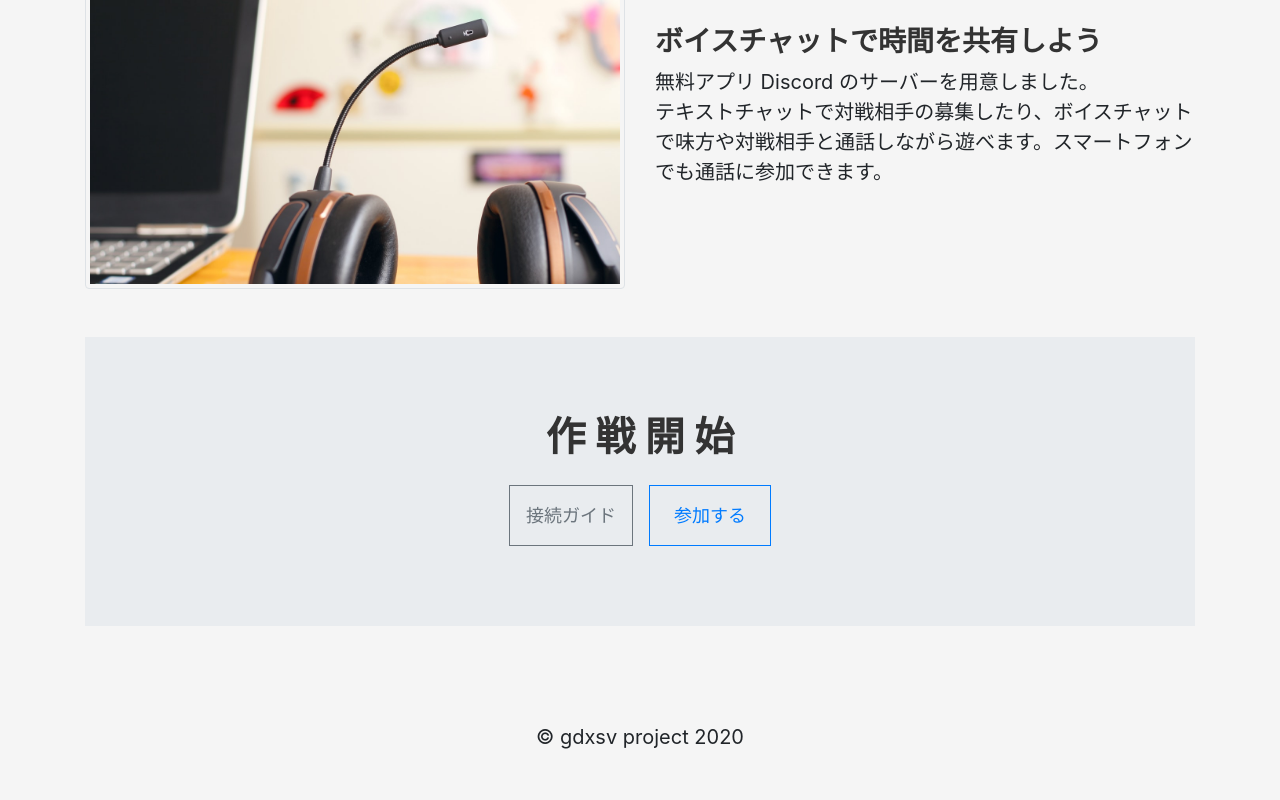
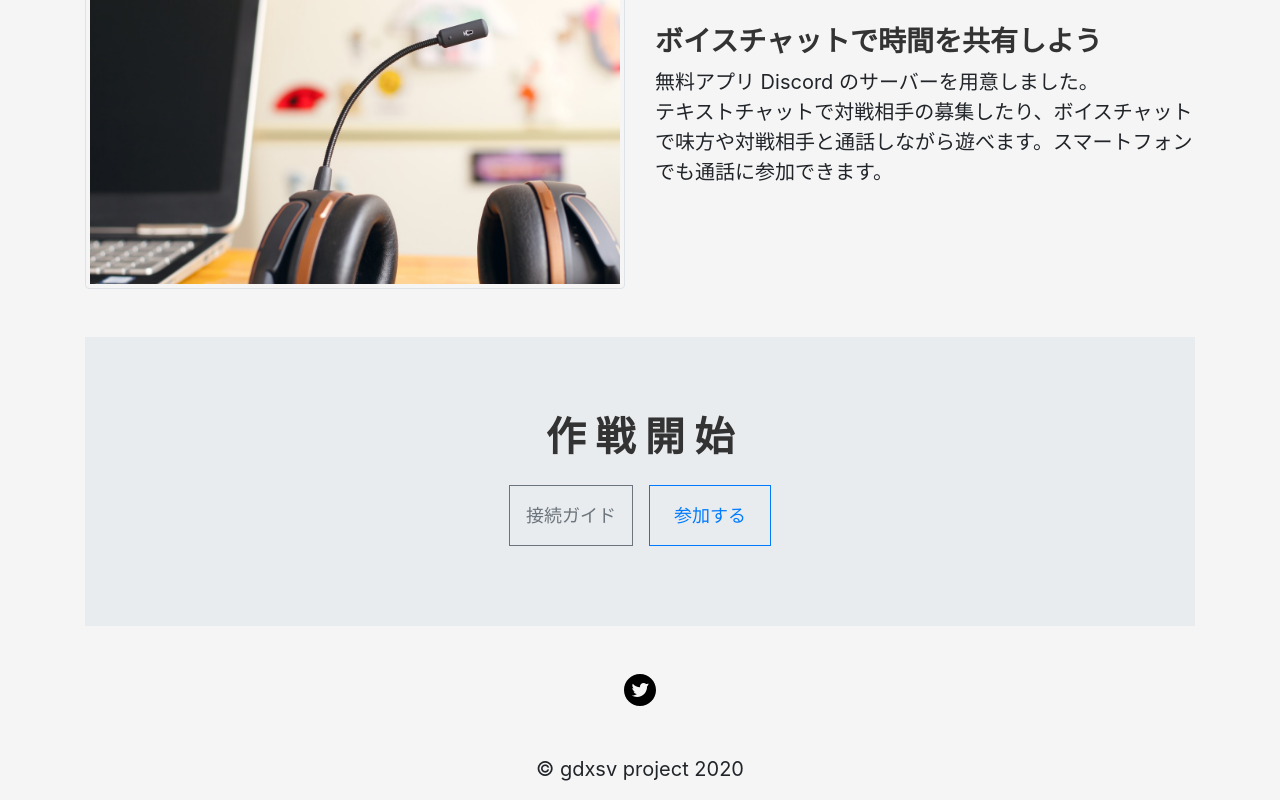
Before and after one commit to inada-s/gdxsv, a React (Create React App) app in the folder website/: page / in a window 1280 px wide. Shown: the part 2960-3760 px from the top of the page. Before the commit the page ends 3728 px from the top, so only its background shows below. Built offline with nearby package versions, Linux system fonts and the light colour scheme.

Commit message:
Add Twitter Button

```diff
--- a/website/src/Footer.tsx
+++ b/website/src/Footer.tsx
@@ -1,14 +1,15 @@
 import React from 'react';
 import { useIntl } from 'react-intl';
 import { WebsiteUrl } from './Const';
+import { TwitterButton } from "./ShareButtons";
 
 export default function Footer() {
     const intl = useIntl();
     return (
         <footer>
             <div className={"d-flex justify-content-center my-5"}>
+                <TwitterButton />
             </div>
-
             <p>{intl.formatMessage({ id: "footer.copyright" })}</p>
         </footer>
     );
--- a/website/src/ShareButtons.tsx
+++ b/website/src/ShareButtons.tsx
@@ -19,3 +19,24 @@ const Link = ({ href, ariaLabel, children }: ILink) => (
         {children}
     </a>
 );
+
+const TwitterButton = () => {
+    const intl = useIntl();
+    const text = intl.formatMessage({ id: "footer.tweet.data-text" });
+    const url = escape(WebsiteUrl);
+    const hashTags = ([
+        'gdxsv',
+        '連ジ',
+        'ガンダム',
+        'Gundam',
+    ].join(','));
+    const href = `https://twitter.com/share?text=${text}&url=${url}&hashtags=${hashTags}`;
+
+    return (
+        <Link href={href} ariaLabel="Share on Twitter">
+            <svg style={{ width: '2rem' }} xmlns="http://www.w3.org/2000/svg" viewBox="0 0 24 24"><path d="M12 0C5.38 0 0 5.38 0 12s5.38 12 12 12 12-5.38 12-12S18.62 0 12 0zm5.26 9.38v.34c0 3.48-2.64 7.5-7.48 7.5-1.48 0-2.87-.44-4.03-1.2 1.37.17 2.77-.2 3.9-1.08-1.16-.02-2.13-.78-2.46-1.83.38.1.8.07 1.17-.03-1.2-.24-2.1-1.3-2.1-2.58v-.05c.35.2.75.32 1.18.33-.7-.47-1.17-1.28-1.17-2.2 0-.47.13-.92.36-1.3C7.94 8.85 9.88 9.9 12.06 10c-.04-.2-.06-.4-.06-.6 0-1.46 1.18-2.63 2.63-2.63.76 0 1.44.3 1.92.82.6-.12 1.95-.27 1.95-.27-.35.53-.72 1.66-1.24 2.04z" /></svg>
+        </Link>
+    );
+};
+
+export { TwitterButton };
```
